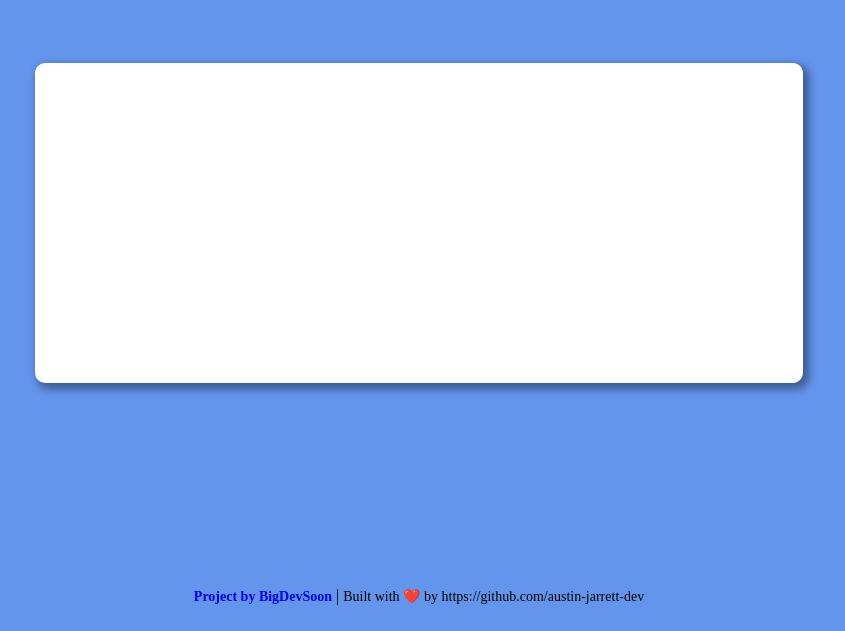
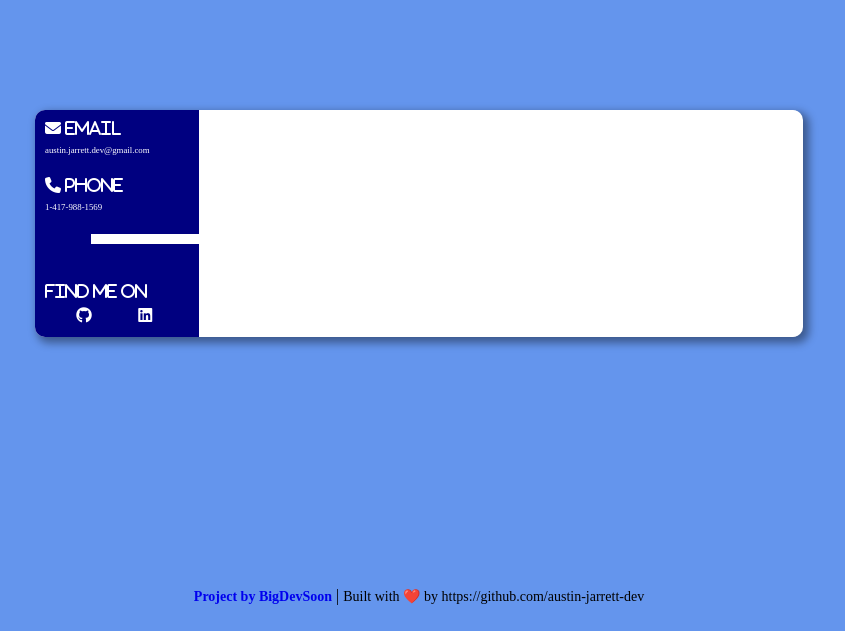
Before and after one commit to austin-jarrett-dev/big-dev-soon-business-card-freerun-703687, a plain HTML site: page index.html in a window 1280 px wide. Shown: the part 185-816 px from the top of the page, without its empty margins (221-1066 px from the left). Drawn offline with Linux system fonts and the light colour scheme.

Commit message:
Card Implementation: User Contact Section (#2)
* add user contact section

* add hover state and correct links

```diff
--- a/index.css
+++ b/index.css
@@ -10,12 +10,99 @@ body {
 .card {
   background-color: white;
   width: 60vw;
-  height: 40vh;
+  height: min-content;
 
   border-radius: 10px;
-  /* card box shadow */
   box-shadow: 4px 4px 8px 2px rgba(0, 0, 0, 0.4);
 
+  display: flex;
+}
+
+.contact {
+  display: flex;
+  flex-direction: column;
+  justify-content: center;
+  align-items: center;
+
+  background-color: navy;
+  width: 20%;
+  height: 100%;
+
+  padding: 10px 0 10px 10px;
+
+  border-top-left-radius: 10px;
+  border-bottom-left-radius: 10px;
+}
+
+.contact .separator {
+  width: calc(60% + 15px);
+  height: 10px;
+  align-self: self-end;
+
+  background-color: white;
+}
+
+.contact .email,
+.contact .phone {
+  width: 100%;
+  height: min-content;
+  margin-bottom: 15px;
+}
+
+.contact .social-links {
+  width: 100%;
+  height: min-content;
+  margin-top: 35px;
+}
+
+.contact .social-links ul {
+  list-style: none;
+  display: flex;
+  justify-content: space-evenly;
+
+  padding: 0;
+  margin: 0;
+}
+
+.contact .social-links ul li {
+  margin-right: 10px;
+}
+
+.contact .social-links i {
+  line-height: 1.5rem;
+}
+
+.contact .social-links a i {
+  font-size: 1rem;
+}
+
+.contact .email i,
+.contact .phone i,
+.contact .social-links i {
+  color: white;
+  margin-right: 5px;
+}
+
+.contact .email a,
+.contact .phone a,
+.contact .social-links a {
+  display: flex;
+  flex-direction: column;
+
+  color: white;
+  font-size: .55rem;
+  line-height: 1.5rem;
+
+  text-decoration: none;
+}
+
+.contact a:hover {
+  color: cornflowerblue;
+  font-weight: 900;
+}
+.contact a i:hover {
+  color: cornflowerblue;
+  scale: 1.5;
 }
 
 .footer {
--- a/index.html
+++ b/index.html
@@ -2,22 +2,68 @@
 <html>
 <head>
   <bds />
-    <link rel="stylesheet" href="index.css" />
-    <script src="index.js" defer></script>
+  <link rel="stylesheet"
+        href="index.css" />
+  <script src="index.js"
+          defer></script>
   <title>BigDevSoon - Business Card Project</title>
+
+  <script src="https://kit.fontawesome.com/5d1006c884.js"
+          crossorigin="anonymous"></script>
 </head>
+
 <body>
   <!-- Place below is for your own exciting code -->
   <div class="card">
+    <div class="contact">
+      <!-- email icon -->
+      <div class="email">
+        <i class="fa-solid fa-envelope"> Email</i>
+        <a href="mailto:austin.jarrett.dev@gmail.com"
+           target="_blank">
+          austin.jarrett.dev@gmail.com
+        </a>
+      </div>
 
+      <div class="phone">
+        <i class="fa-solid fa-phone"> Phone</i>
+        <a href="tel:1-417-988-1569"
+           target="_blank">
+          1-417-988-1569
+        </a>
+      </div>
+
+      <div class="separator"></div>
+
+      <div class="social-links">
+        <i class="fa-solid"> Find me on</i>
+        <ul class="link-icons">
+          <li>
+            <a href="https://github.com/austin-jarrett-dev"
+               target="_blank"
+               rel="noopener noreferrer">
+              <i class="fab fa-github"></i>
+            </a>
+          </li>
+          <li>
+            <a href="https://www.linkedin.com/in/austin-jarrett2019/"
+               target="_blank"
+               rel="noopener noreferrer">
+              <i class="fab fa-linkedin"></i>
+            </a>
+          </li>
+        </ul>
+      </div>
+    </div>
   </div>
   <!-- Change the [ME] part to your own name/GitHub link -->
   <div class="footer">
-      <a href="https://bigdevsoon.me" target="_blank" rel="noopener noreferrer"
-        >Project by BigDevSoon</a
-      >
+    <a href="https://bigdevsoon.me"
+       target="_blank"
+       rel="noopener noreferrer">Project by BigDevSoon</a>
     |
     <span>Built with ❤️ by https://github.com/austin-jarrett-dev</span>
   </div>
 </body>
+
 </html>
```
Lines whose indentation alone changed are shown as unchanged.
